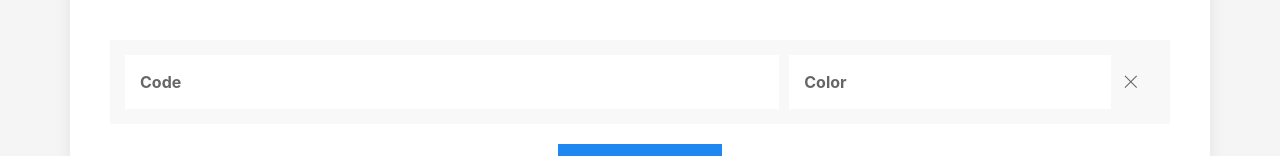
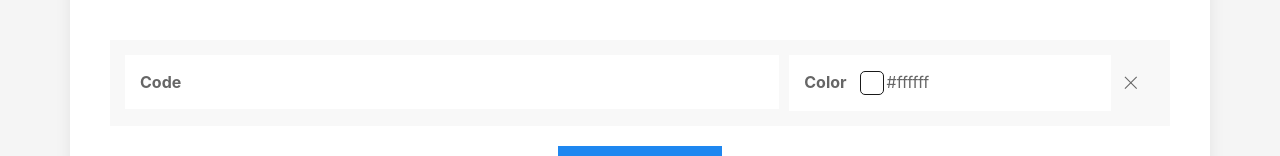
Before and after one commit to aliensteak/loadout-picker, a React (Create React App) app: page / in a window 1280 px wide. Shown: the part 383-539 px from the top of the page. Built offline with nearby package versions, Linux system fonts and the light colour scheme.

Commit message:
added code to change color

```diff
--- a/src/components/ColorPicker.js
+++ b/src/components/ColorPicker.js
@@ -1,20 +1,57 @@
 import React from "react"
+import { PhotoshopPicker } from "react-color"
+import FloatingBlock from "./FloatingBlock"
 
 class ColorPicker extends React.Component {
   constructor() {
     super()
 
     this.state = {
-      loadoutCode: "",
-      color: ""
+      selectedColor: "#ffffff",
+      colorPickerVisible: false,
     }
+
+    this.colorPicked = this.colorPicked.bind(this)
+  }
+
+  colorPicked(color, event) {
+    this.setState({ selectedColor: color.hex })
   }
 
   render() {
     return (
-      <div className="uk-background-muted uk-margin-small uk-padding-small">
-        <label className="uk-text-bold">Code</label>
-      </div>
+      <React.Fragment>
+        <div
+          className='uk-margin-small-right uk-margin-small-left uk-width-1-1 uk-flex-inline'
+          style={{ cursor: "pointer" }}
+          onClick={() => this.setState({ colorPickerVisible: true })}
+        >
+          <div
+            style={{
+              backgroundColor: this.state.selectedColor,
+              height: "22px",
+              width: "22px",
+              border: "1px solid #191919",
+              borderRadius: '5px',
+              margin: "1px 3px",
+            }}
+            className='uk-flex-bottom'
+          ></div>
+          <div>{this.state.selectedColor}</div>
+        </div>
+
+        <FloatingBlock
+          visible={this.state.colorPickerVisible}
+          component={
+            <PhotoshopPicker
+              color={this.state.selectedColor}
+              onAccept={() => this.setState({ colorPickerVisible: false })}
+              onCancel={() => this.setState({ colorPickerVisible: false })}
+              onChange={this.colorPicked}
+            />
+          }
+        />
+      </React.Fragment>
     )
   }
 }
--- /dev/null
+++ b/src/components/FloatingBlock.js
@@ -0,0 +1,24 @@
+import React from "react"
+
+class FloatingBlock extends React.Component {
+  render() {
+    return (
+      <div
+        style={{
+          backgroundColor: "rgb(0,0,0,0.5)",
+          display: this.props.visible ? "flex" : "none",
+          position: 'fixed',
+          height: '100vh',
+          width: '100vw',
+          top: 0,
+          left: 0,
+        }}
+        className="uk-flex uk-flex-center uk-flex-middle"
+      >
+        <div>{this.props.component}</div>
+      </div>
+    )
+  }
+}
+
+export default FloatingBlock
--- a/src/components/LoadoutInput.js
+++ b/src/components/LoadoutInput.js
@@ -1,4 +1,5 @@
 import React from "react"
+import ColorPicker from "./ColorPicker"
 
 class LoadoutInput extends React.Component {
   constructor() {
@@ -23,6 +24,8 @@ class LoadoutInput extends React.Component {
           <div className="uk-width-1-3">
             <div className="uk-background-default uk-margin-small-right uk-padding-small uk-flex">
               <label className="uk-text-bold">Color</label>
+
+              <ColorPicker />
             </div>
           </div>
 
```
Also changed, not shown: 1 other file (tests, documents, lock files or other folders).
